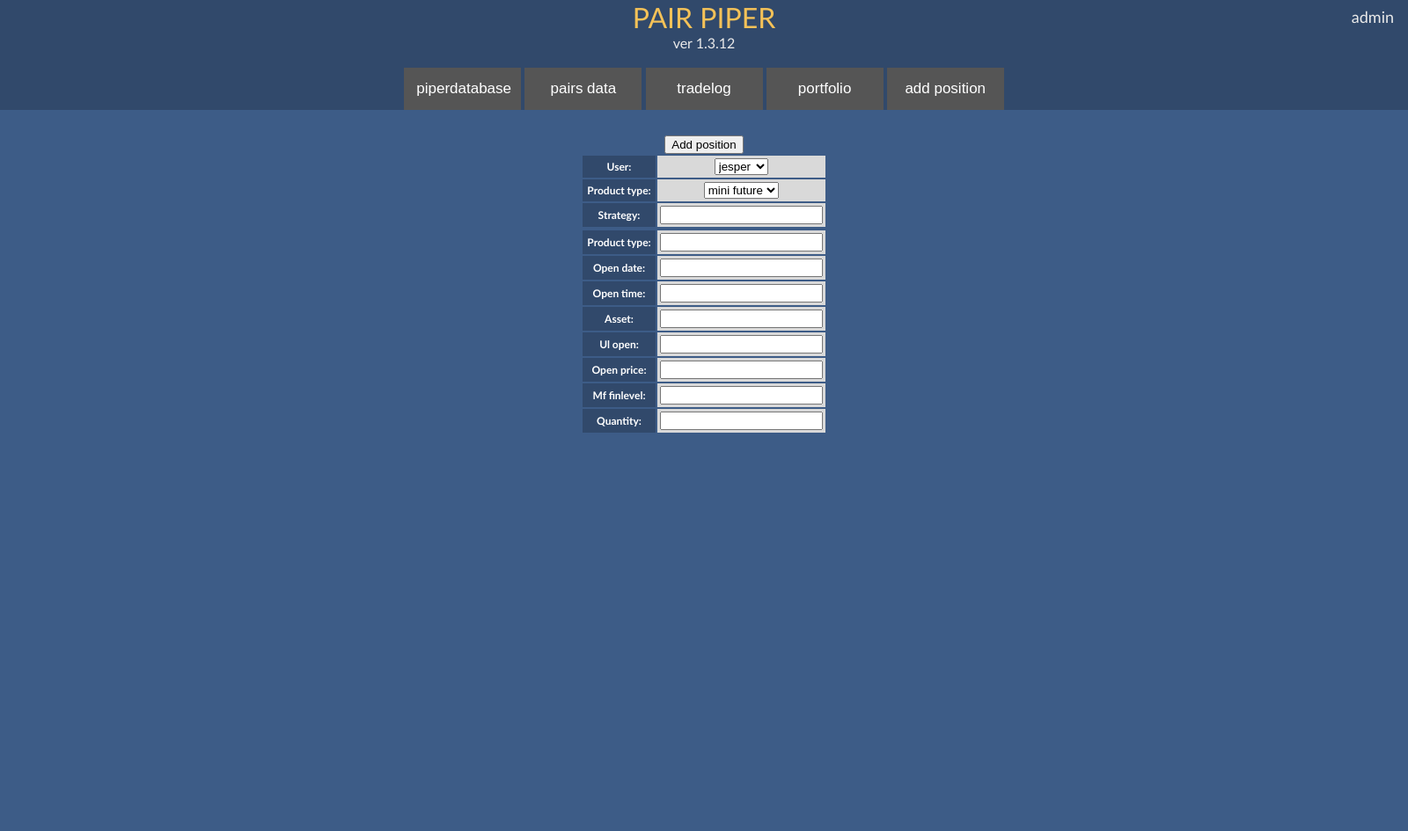
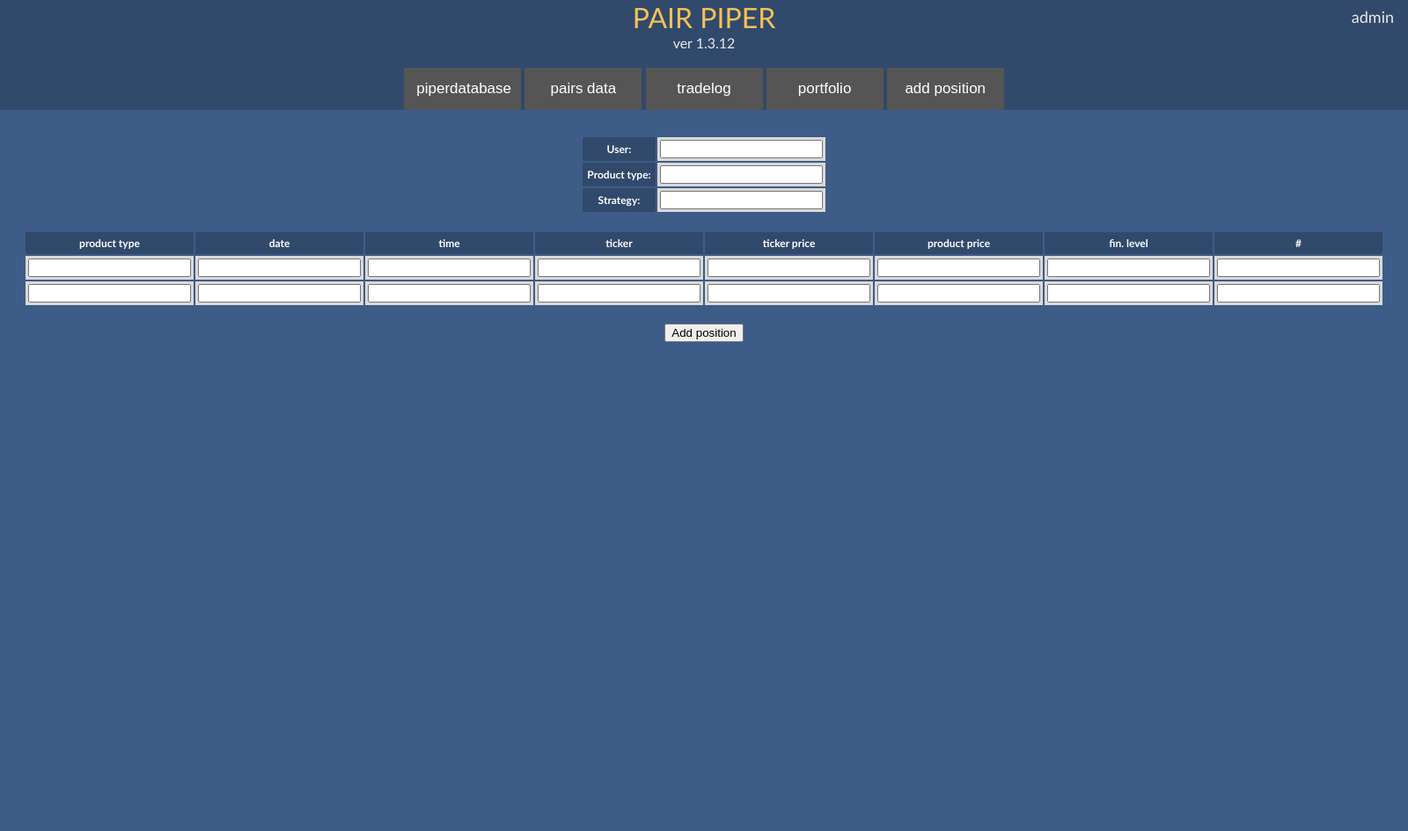
Before and after one commit to bomstone/pairpiperweb, a Django app: page /addposition/ in a window 1600 px wide. Shown: the whole page at 88% size. Run offline with Django 3.2, Linux system fonts and the light colour scheme; parts of the project's set-up code (start-up, migrations or seed data) failed here and were passed over.

Commit message:
changed subposition-form to model formset and mainposition-form to modelform

```diff
--- a/addposition/forms.py
+++ b/addposition/forms.py
@@ -1,25 +1,21 @@
 from django import forms
 from portfolio.models import PortfolioModel
 from django.db.models import Max
+from django.forms import modelformset_factory
 
 
-class AddSubpositionForm(forms.ModelForm):
+class MainpositionModelForm(forms.ModelForm):
     class Meta:
         model = PortfolioModel
-        fields = [
-            'product_type',
-            'open_date',
-            'open_time',
-            'asset',
-            'ul_open',
-            'open_price',
-            'mf_finlevel',
-            'quantity',
-        ]
+        fields = ('user', 'product_type', 'strategy')
+        labels = {
+            'user': 'User',
+            'product_type': 'Product type',
+            'strategy': 'Strategy',
+        }
 
-    # Override save-funktion och lägger till ytterligare metadata till positionen som ej fylls i genom formulär
-    def save(self, strategy_in, user_in):
-        instance = super(AddSubpositionForm, self).save(commit=False)
+    def save(self):
+        instance = super(MainpositionModelForm, self).save(commit=False)
 
         check_tradeid = PortfolioModel.objects.all().aggregate(Max('trade_id'))
         if not check_tradeid.get('trade_id__max'):
@@ -27,52 +23,22 @@ class AddSubpositionForm(forms.ModelForm):
         else:
             trade_id = check_tradeid.get('trade_id__max') + 1
 
-        insert_type = 'subposition'
-        open_price = self.cleaned_data['open_price']
-        ul_open = self.cleaned_data['ul_open']
-        quantity = self.cleaned_data['quantity']
-        currency = 'SEK'
-        strategy = strategy_in
-        user = user_in
-
         instance.trade_id = trade_id
-        instance.insert_type = insert_type
-        instance.net_open_sek = open_price * quantity
-        instance.true_exposure = (open_price * quantity) * (ul_open / open_price)
-        instance.currency = currency
-        instance.strategy = strategy
-        instance.user = user
+        instance.insert_type = 'position'
 
         instance.save()
         return instance
 
+SubpositionFormset = modelformset_factory(
+    PortfolioModel,
+    fields=('product_type', 'open_date', 'open_time', 'asset', 'ul_open', 'open_price', 'mf_finlevel', 'quantity'),
+    extra=2,
+)
 
-class GeneralPositionForm(forms.Form): #formulär för generell data som skrivs till både AddMainPosition och AddSubPosition
-    user = forms.ChoiceField(choices=(('jesper', 'jesper'), ('mikael', 'mikael')))
-    product_type = forms.ChoiceField(choices=(
-        ('mini future', 'mini future'),
-        ('stock', 'stock'),
-        ('option', 'option'),
-        ('ETF', 'ETF'),
-        ('mixed', 'mixed')
-    ))
-    strategy = forms.CharField()
-
-def AddMainPosition(strategy_in, user_in, open_date_in): #kallas i veiws och tar argument från GeneralPositionForm och AddSubpositionForm
+'''
     check_tradeid = PortfolioModel.objects.all().aggregate(Max('trade_id'))
     if not check_tradeid.get('trade_id__max'):
         trade_id = 1
     else:
         trade_id = check_tradeid.get('trade_id__max')
-
-
-    instance = PortfolioModel.objects.create(
-
-        trade_id=trade_id,
-        insert_type='position',
-        strategy=strategy_in,
-        open_date=open_date_in,
-        user=user_in,
-
-    )
-    instance.save()
+'''
--- a/addposition/templates/addposition/addposition.html
+++ b/addposition/templates/addposition/addposition.html
@@ -5,16 +5,38 @@
 
                     <form method="post">
                             {% csrf_token %}
+
+                            <table>
+                                {{ mainposition }}
+                            </table>
+
+                            <table>
+                                <th>product type</th>
+                                <th>date</th>
+                                <th>time</th>
+                                <th>ticker</th>
+                                <th>ticker price</th>
+                                <th>product price</th>
+                                <th>fin. level</th>
+                                <th>#</th>
+                                <br>
+                                {{ subposition.management_form }}
+                                {% for position in subposition %}
+                                    <tr>
+                                        <td>{{ position.product_type }}</td>
+                                        <td>{{ position.open_date }}</td>
+                                        <td>{{ position.open_time }}</td>
+                                        <td>{{ position.asset }}</td>
+                                        <td>{{ position.ul_open }}</td>
+                                        <td>{{ position.open_price }}</td>
+                                        <td>{{ position.mf_finlevel }}</td>
+                                        <td>{{ position.quantity }}</td>
+                                    </tr>
+                                {% endfor %}
+                            </table>
+
+                            <br>
                             <button type="submit">Add position</button>
-                            <table>
-                                {{ generalposition }}
-                            </table>
-                            {{ subposition.management_form }}
-                            <table>
-
-                                {{ subposition }}
-
-                            </table>
                         </form>
 
     </form>
--- a/addposition/views.py
+++ b/addposition/views.py
@@ -1,31 +1,36 @@
 from django.shortcuts import render, HttpResponseRedirect
-from .forms import AddSubpositionForm, AddMainPosition, GeneralPositionForm
+from .forms import MainpositionModelForm, SubpositionFormset
+from django.forms import modelformset_factory
+from portfolio.models import PortfolioModel
 
 
 def AddPositionView(request):
 
-    if request.method == "POST":
-        subposition = AddSubpositionForm(request.POST)
-        generalposition = GeneralPositionForm(request.POST)
+    if request.method == "GET":
+        mainposition = MainpositionModelForm()
+        subposition = SubpositionFormset(queryset=PortfolioModel.objects.none())
 
-        if subposition.is_valid():
+
+        context = {
+            'subposition': subposition,
+            'mainposition': mainposition,
+        }
+
+        return render(request, 'addposition/addposition.html', context)
+
+    elif request.method == "POST":
+
+        mainposition = MainpositionModelForm(request.POST)
+        subposition = SubpositionFormset(request.POST)
+
+        if mainposition.is_valid() and subposition.is_valid():
+
             strategy_val = request.POST.get('strategy')
             user_val = request.POST.get('user')
-            open_date_val = subposition.cleaned_data.get('open_date')
+            product_val = request.POST.get('product_type')
+            mainposition.save()
 
-
-            subposition.save(strategy_val, user_val)
-            AddMainPosition(strategy_val, user_val, open_date_val)
+            for form in subposition:
+                form.save()
 
             return HttpResponseRedirect('/addposition/')
-
-    else:
-        subposition = AddSubpositionForm()
-        generalposition = GeneralPositionForm()
-
-    context = {
-        'subposition': subposition,
-        'generalposition': generalposition,
-    }
-
-    return render(request, 'addposition/addposition.html', context)
```
Also changed, not shown: portfolio/views.py (+11 -7 lines).
